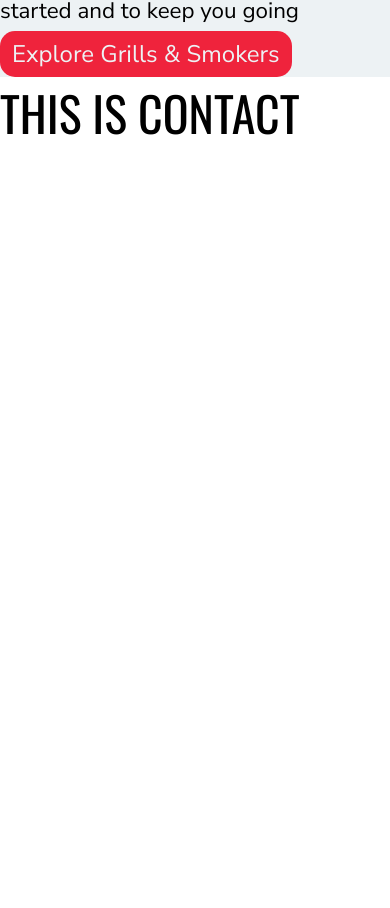
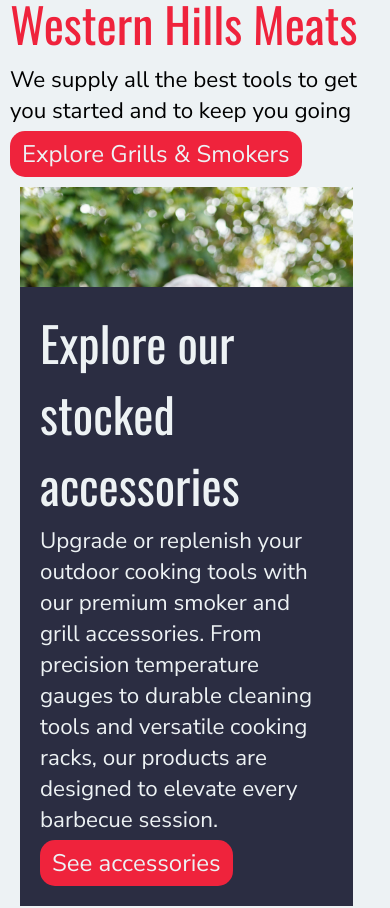
Before and after one commit to Thomas-Cottis-21/western_hills_meats, a React (Vite) app: page / in a window 390 px wide. Shown: the part 2484-3392 px from the top of the page. Before the commit the page ends 2632 px from the top, so only its background shows below. Built offline with nearby package versions, Linux system fonts and the light colour scheme.

Commit message:
added card to smoker section, will test later with live mobile connection

```diff
--- /dev/null
+++ b/src/assets/style/_HeroCard.scss
@@ -0,0 +1,30 @@
+.heroCard {
+    display: flex;
+    flex-direction: column;
+    margin: 10px;
+    width: 90%;
+
+    div {
+        flex: 1;
+        padding: 50px 0;
+    }
+
+    div.image {
+        background-image: url(../pexels-rdne-8522719.jpg);
+        background-repeat: no-repeat;
+        background-size: cover;
+    }
+
+    div.content {
+        background-color: $dark;
+        color: $light;
+        padding: 20px;
+    }
+}
+
+@media (min-width: 760px) {
+    .heroCard {
+        flex-direction: row;
+        width: 65%;
+    }
+}
--- a/src/assets/style/_smokerHero.scss
+++ b/src/assets/style/_smokerHero.scss
@@ -1,3 +1,4 @@
 #smokerHero {
     background-color: $light;
+    padding: 100px 10px;
 }
--- a/src/assets/style/style.scss
+++ b/src/assets/style/style.scss
@@ -6,4 +6,5 @@
 @import "_callToAction.scss";
 @import "_condimentHero.scss";
 @import "_smokerHero.scss";
+@import "_heroCard.scss";
 @import "_global.scss";
--- /dev/null
+++ b/src/components/HeroCard.comp.jsx
@@ -0,0 +1,19 @@
+const HeroCard = (backgroundImageUrl) => {
+    return (
+			<div className="heroCard">
+				<div className="image"></div>
+				<div className="content">
+					<h1>Explore our stocked accessories</h1>
+					<p className="subtitle">
+						Upgrade or replenish your outdoor cooking tools with our premium
+						smoker and grill accessories. From precision temperature
+						gauges to durable cleaning tools and versatile cooking racks,
+						our products are designed to elevate every barbecue session.
+					</p>
+                    <button>See accessories</button>
+				</div>
+			</div>
+		);
+}
+
+export default HeroCard;
--- a/src/components/SmokerHero.comp.jsx
+++ b/src/components/SmokerHero.comp.jsx
@@ -1,3 +1,5 @@
+import HeroCard from "./HeroCard.comp.jsx";
+
 const SmokerHero = () => {
     return (
 			<section id="smokerHero">
@@ -9,6 +11,7 @@ const SmokerHero = () => {
 					going
 				</p>
 				<button>Explore Grills & Smokers</button>
+                <HeroCard />
 			</section>
 		);
 }
```
Also changed, not shown: src/assets/pexels-rdne-8522719.jpg (added).
